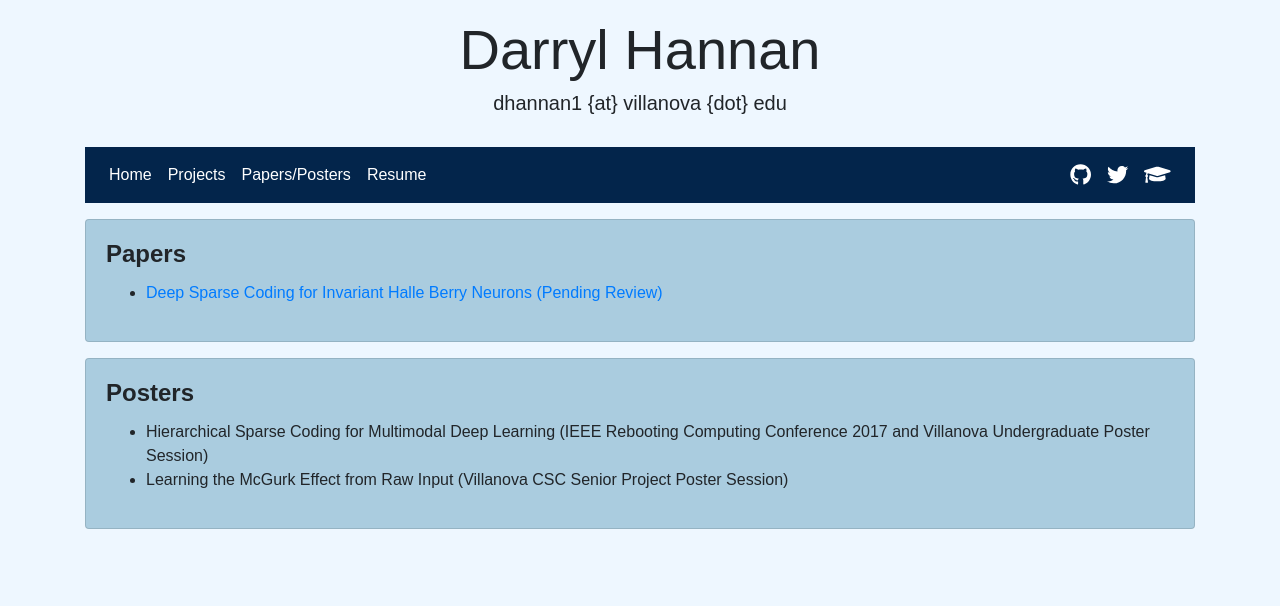
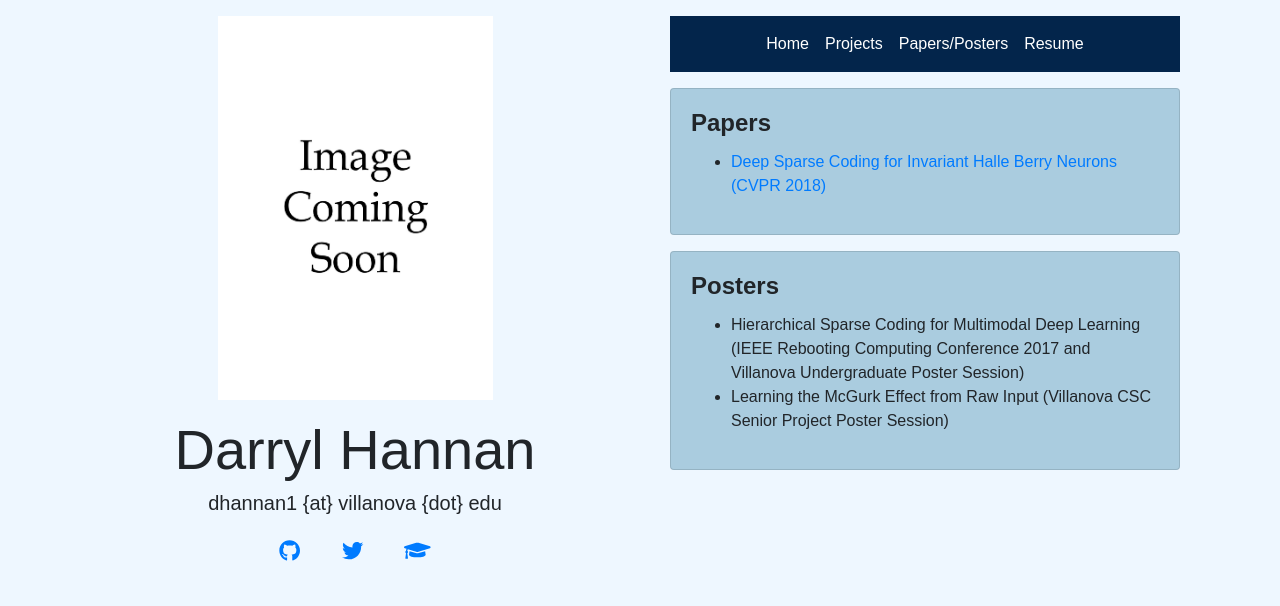
Before and after one commit to hannandarryl/hannandarryl.github.io_old, a plain HTML site: page publications.html in a window 1280 px wide. Drawn offline with Linux system fonts and the light colour scheme.

Commit message:
Updated layout

```diff
--- a/publications.html
+++ b/publications.html
@@ -12,6 +12,12 @@
   </head>
   <body>
 
+    <div class="container">
+      <div class="row">
+        <div class="col">
+          <div class="container text-center">
+            <img class="pt-3" src="images/tmp.jpg" height="400px" width="275px">
+          </div>
           <div class="container pt-3 pb-3">
             <div class="row">
               <div class="col">
@@ -23,15 +29,32 @@
                 <h5 class="text-center">dhannan1 {at} villanova {dot} edu</p>
               </div>
             </div>
+            <div class="row">
+              <div class="container text-center">
+                <ul class="list-inline">
+                  <li class="list-inline-item">
+                    <a class="nav-link" href="https://github.com/hannandarryl" target="_blank"><i class="fab fa-github fa-lg"></i><span class="sr-only">(current)</span></a>
+                  </li>
+                  <li class="list-inline-item">
+                    <a class="nav-link" href="https://twitter.com/hannandarryl" target="_blank"><i class="fab fa-twitter fa-lg"></i><span class="sr-only">(current)</span></a>
+                  </li>
+                  <li class="list-inline-item">
+                    <a class="nav-link" href="https://scholar.google.com/citations?user=WjRBBYYAAAAJ&hl=en" target="_blank"><i class="fas fa-graduation-cap fa-lg"></i><span class="sr-only">(current)</span></a>
+                  </li>
+                </ul>
+              </div>
+            </div>
+          </div>
         </div>
 
-    <div class="container pb-3">
+        <div class="col">
+          <div class="container pt-3">
             <nav class="navbar navbar-expand-lg navbar-dark">
               <button class="navbar-toggler" type="button" data-toggle="collapse" data-target="#navbarNav" aria-controls="navbarNav" aria-expanded="false" aria-label="Toggle navigation">
                 <span class="navbar-toggler-icon"></span>
               </button>
               <div class="collapse navbar-collapse" id="navbarNav">
-          <ul class="navbar-nav">
+                <ul class="navbar-nav mx-auto">
                   <li class="nav-item active">
                     <a class="nav-link" href="index.html">Home<span class="sr-only">(current)</span></a>
                   </li>
@@ -45,35 +68,24 @@
                     <a class="nav-link" href="HannanGradSchoolResume.pdf" target="_blank">Resume<span class="sr-only">(current)</span></a>
                   </li>
                 </ul>
-          <ul class="navbar-nav ml-auto">
-            <li class="nav-item active">
-              <a class="nav-link" href="https://github.com/hannandarryl" target="_blank"><i class="fab fa-github fa-lg"></i><span class="sr-only">(current)</span></a>
-            </li>
-            <li class="nav-item active">
-              <a class="nav-link" href="https://twitter.com/hannandarryl" target="_blank"><i class="fab fa-twitter fa-lg"></i><span class="sr-only">(current)</span></a>
-            </li>
-            <li class="nav-item active">
-              <a class="nav-link" href="https://scholar.google.com/citations?user=WjRBBYYAAAAJ&hl=en" target="_blank"><i class="fas fa-graduation-cap fa-lg"></i><span class="sr-only">(current)</span></a>
-            </li>
-          </ul>
               </div>
             </nav>
           </div>
 
           <div class="container">
-      <div class="row pb-3">
+            <div class="row pt-3">
               <div class="col">
                 <div class="card">
                   <div class="card-body">
                     <h4 class="card-title"><strong>Papers</strong></h2>
                     <ul>
-                <li><a href="https://arxiv.org/abs/1711.07998" target="_blank">Deep Sparse Coding for Invariant Halle Berry Neurons (Pending Review)</a></li>
+                      <li><a href="https://arxiv.org/abs/1711.07998" target="_blank">Deep Sparse Coding for Invariant Halle Berry Neurons (CVPR 2018)</a></li>
                     </ul>
                   </div>
                 </div>
               </div>
             </div>
-      <div class="row">
+            <div class="row pt-3">
               <div class="col">
                 <div class="card">
                   <div class="card-body">
@@ -87,6 +99,9 @@
               </div>
             </div>
           </div>
+        </div>
+      </div>
+    </div>
   </body>
   <script type="text/javascript" src="js/jquery.min.js"></script>
   <script type="text/javascript" src="js/popper.js"></script>
```
Also changed, not shown: index.html (+28 -17 lines), projects.html (+30 -15 lines), images/tmp.jpg (added), 1 other file. Lines whose indentation alone changed are shown as unchanged.
